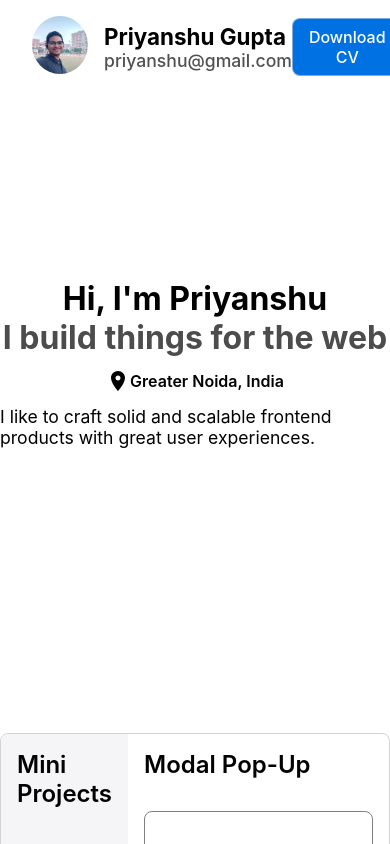
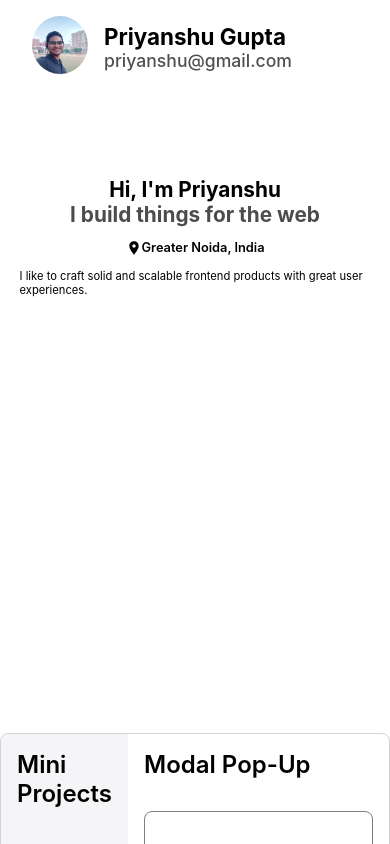
Before and after one commit to priyanshu16095/portfolio, a React (Vite) app: page / in a window 390 px wide. Built offline with nearby package versions, Linux system fonts and the light colour scheme.

Commit message:
added some minor responsiveness

```diff
--- a/src/components/Hero.jsx
+++ b/src/components/Hero.jsx
@@ -8,11 +8,11 @@ function Hero() {
         <div className="heroBody center-both">
             <div className="heroContainer flex-v">
             <div className='about flex-v'>
-            <h1>Hi, I'm Priyanshu</h1>
+            <h1 className='hi'>Hi, I'm Priyanshu</h1>
             <h1 className='build'>I build things for the web</h1>
             </div>
             <div className="flex">
-                <LocationOnIcon />
+                <LocationOnIcon className='locationIcon' />
             <p className='location'>Greater Noida, India</p>
             </div>
             <p className='like'>I like to craft solid and scalable frontend products with great user experiences.    </p>
--- a/src/index.css
+++ b/src/index.css
@@ -37,6 +37,7 @@ p {
 .app {
   height: 100vh;
   overflow: scroll;
+  overflow-x: hidden;
 }
 .app::-webkit-scrollbar {
   display: none;
@@ -220,3 +221,30 @@ button:hover {
   width: fit-content;
   border-radius: var(--borderRadius);
 }
+
+@media all and (max-width: 705px) {
+  .navbarRight {
+    display: none;
+  }
+  .heroContainer {
+    width: 90vw;
+  }
+  .heroBody {
+    min-height: 30vh;
+  }
+  .hi, .build {
+    font-size: 1.3rem;
+  }
+  .like {
+    font-size: 0.7rem;
+  }
+  .location {
+    font-size: 0.8rem;
+  }
+  .locationIcon {
+    font-size: 1rem !important;
+  }
+  .displayAlways {
+    display: block !important;
+  }
+}
```
